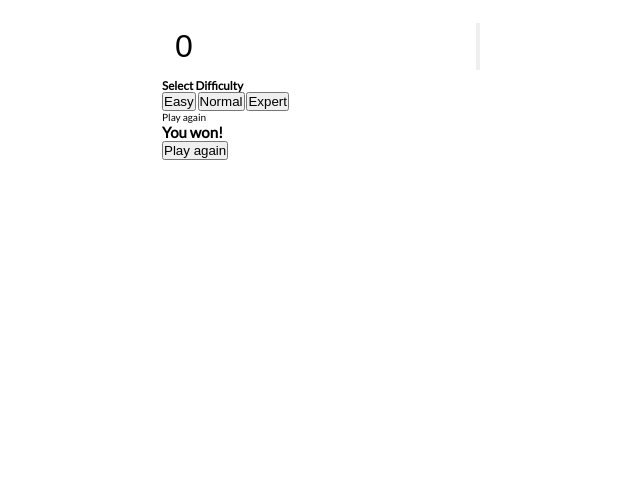
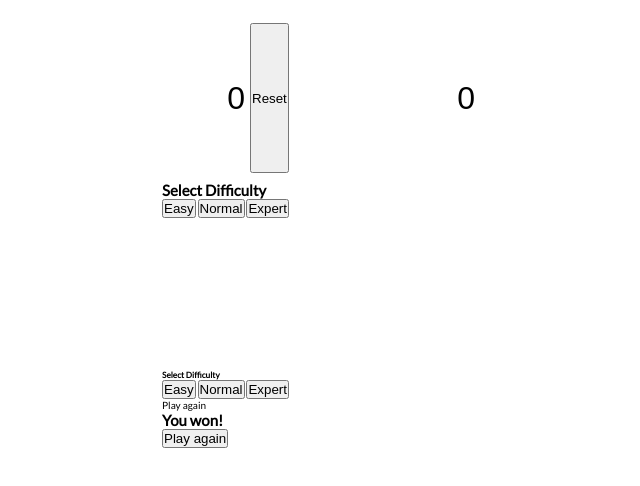
Before and after one commit to TechNightt/MineSweeper-JavaScript, a plain HTML site: page index.html in a window 1280 px wide. Shown: the whole page, without its empty margins (315-955 px from the left). Drawn offline with Linux system fonts and the light colour scheme.

Commit message:
udate HTML file

```diff
--- a/css/style.css
+++ b/css/style.css
@@ -35,4 +35,8 @@ html {
     padding: 0.5rem;
     font-family: 'DIGITALDREAM', sans-serif;
     font-size: 3.2rem;
+    min-width: 8rem;
+    display: flex;
+    justify-content: flex-end;
+    align-items: center;
 }
--- a/index.html
+++ b/index.html
@@ -9,14 +9,38 @@
   <link rel="stylesheet" href="./css/style.css" />
 
   <link href="http://fonts.googleapis.com/css?family=Lato&display=swap" rel="stylesheet"/>
+
   </head>
+  <body>
+   <main class="game">
+   <header class="header">
+   <article class="header_counter" data-counter>0</article>
+   <button class="header_reset" data-button-reset>Reset</button>
+   <svg class="header_button">
+   <use href="./assets/sprote.svg#neutral"></use>
+   </svg>
+  </button>
 
+  <article class="header_counter" data-timer>0</article>
+  </header>
+  <article class="game__board border border--convex" data-board></article>
+  <article class="game__panel border border--convex">
+  <header class="panel_header">
+  <h1 class="panel_header">Select Difficulty</h1>
+  </header>
+  <section class="game__buttons">
+    <button class="button" data-button-easy>Easy</button>
+    <button class="button" data-button-normal>Normal</button>
+    <button class="button" data-button-expert>Expert</button>
 
-  <body>
-  <main class="game">
-  <header class="header">
-  <article class="header_counter">0</article>
-  <button class="header_reset"></button>
+  <svg class="header_button">
+
+  <button class="header_reset">
+
+  </svg>
+  <use href="./assets/sprite.svg#neutral"></use>
+  </button>
+
   <script type="model" src="./js/Game.js"></script>
 
 
@@ -32,14 +56,15 @@
 <button class="button">Normal</button>
 <button class="button">Expert</button>
 </section>
+
 </article>
 <article class="modal hide"1>
 <section class="modal_content">Play again</button>
-
 <h2 class="modal_text">You won!</h2>
 <button class="modal_button">Play again</button>
 </section>
 </article>
+
 </main>
 <script type="model" scr="./js/Game.js"></script>
 
```
